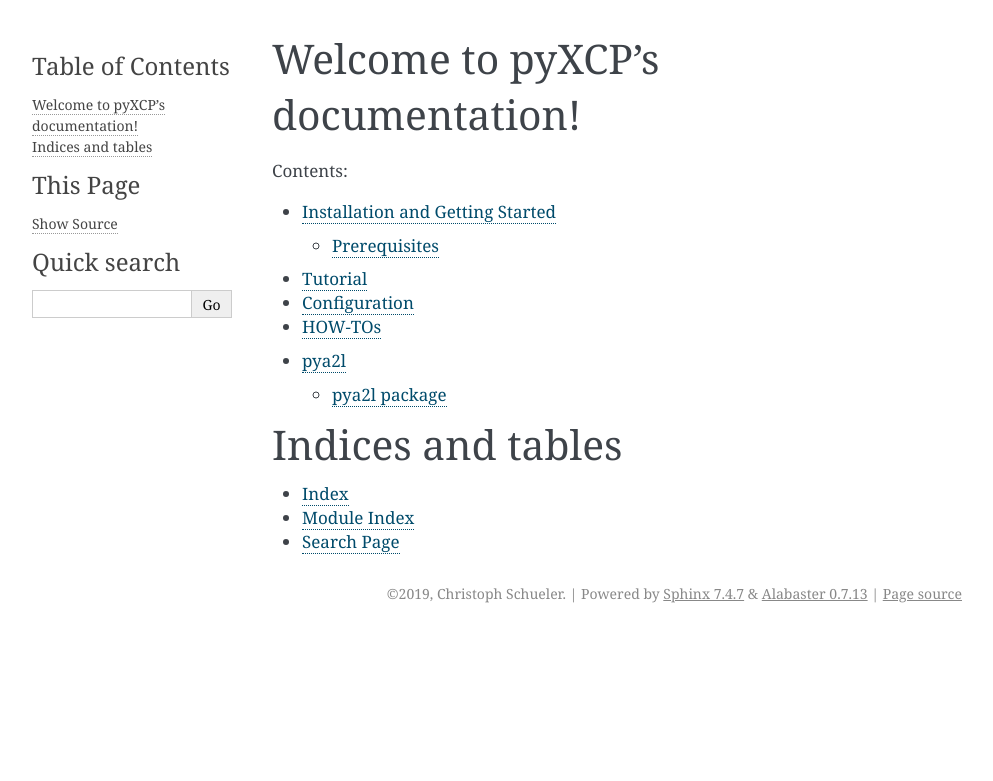
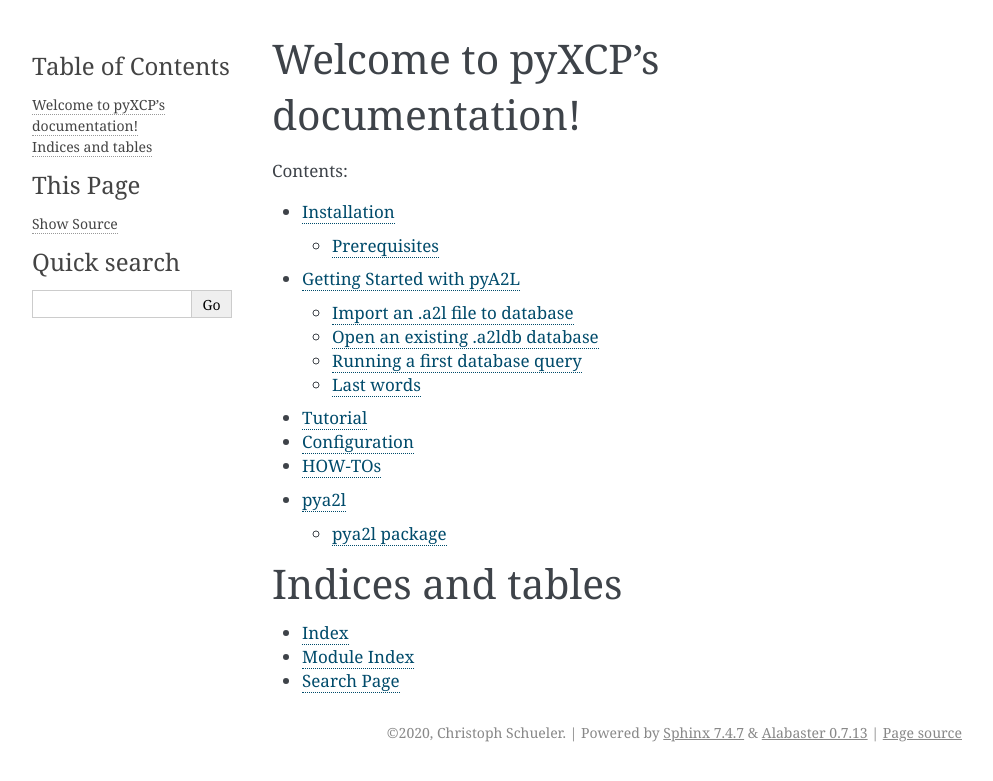
Before and after one commit to christoph2/pyA2L, a Sphinx documentation site: the page built from docs/index.rst, in a window 1280 px wide. Shown: the top 781 px of the page, without its empty margins (148-1141 px from the left). Built offline with Sphinx 7.4.7, drawn with Linux system fonts in a browser that asks for light colours; pages that are not in the unit, such as notebooks, are missing from menus; some of the changed lines change nothing that is shown.

Commit message:
First draft of getting_started

```diff
--- a/docs/conf.py
+++ b/docs/conf.py
@@ -20,7 +20,7 @@
 # -- Project information -----------------------------------------------------
 
 project = 'pyA2L'
-copyright = '2019, Christoph Schueler'
+copyright = '2020, Christoph Schueler'
 author = 'Christoph Schueler'
 
 # The short X.Y version
--- /dev/null
+++ b/docs/getting_started.rst
@@ -0,0 +1,98 @@
+Getting Started with pyA2L
+==========================
+
+The following code snippets will give you an overview what could be done with pyA2L.
+
+Import an .a2l file to database
+~~~~~~~~~~~~~~~~~~~~~~~~~~~~~~~
+
+.. code-block:: python
+
+    from pya2l import DB
+
+    db = DB()
+    session = db.import_a2l("ASAP2_Demo_V161.a2l")
+
+If nothing went wrong, your working directory now contains a file named `ASAP2_Demo_V161.a2ldb`,
+which is simply a `Sqlite3 <https://www.sqlite.org/>`_ database file.
+
+Unlike other ASAP2 toolkits, you are not required
+to parse your `.a2l` files over and over again, which can be quite expensive.
+
+Open an existing .a2ldb database
+~~~~~~~~~~~~~~~~~~~~~~~~~~~~~~~~
+
+.. code-block:: python
+
+    from pya2l import DB
+
+    db = DB()
+    session = db.open_existing("ASAP2_Demo_V161")   # No need to specify extension .a2ldb
+
+You may have noticed, that in both cases the return value is stored in an object named `session`:
+
+Enter `SQLAlchemy <https://www.sqlalchemy.org/>`_!
+
+SQLAlchemy offers, amongst other things, a powerful expression language.
+
+
+Running a first database query
+~~~~~~~~~~~~~~~~~~~~~~~~~~~~~~
+
+.. code-block:: python
+
+    from pya2l import DB
+    import pya2l.model as model
+
+    db = DB()
+    session = db.open_existing("ASAP2_Demo_V161")
+    measurements = session.query(model.Measurement).order_by(model.Measurement.name).all()
+    for m in measurements:
+        print("{:48} {:12} 0x{:08x}".format(m.name, m.datatype, m.ecu_address.address))
+
+Yields the following output:
+
+::
+
+    ASAM.M.ARRAY_SIZE_16.UBYTE.IDENTICAL             UBYTE        0x00013a30
+    ASAM.M.MATRIX_DIM_16_1_1.UBYTE.IDENTICAL         UBYTE        0x00013a30
+    ASAM.M.MATRIX_DIM_8_2_1.UBYTE.IDENTICAL          UBYTE        0x00013a30
+    ASAM.M.MATRIX_DIM_8_4_2.UBYTE.IDENTICAL          UBYTE        0x00013a30
+    ASAM.M.SCALAR.FLOAT32.IDENTICAL                  FLOAT32_IEEE 0x00013a10
+    ASAM.M.SCALAR.FLOAT64.IDENTICAL                  FLOAT64_IEEE 0x00013a14
+    ASAM.M.SCALAR.SBYTE.IDENTICAL                    SBYTE        0x00013a01
+    ASAM.M.SCALAR.SBYTE.LINEAR_MUL_2                 SBYTE        0x00013a01
+    ASAM.M.SCALAR.SLONG.IDENTICAL                    SLONG        0x00013a0c
+    ASAM.M.SCALAR.SWORD.IDENTICAL                    SWORD        0x00013a04
+    ASAM.M.SCALAR.UBYTE.FORM_X_PLUS_4                UBYTE        0x00013a00
+    ASAM.M.SCALAR.UBYTE.IDENTICAL                    UBYTE        0x00013a00
+    ASAM.M.SCALAR.UBYTE.TAB_INTP_DEFAULT_VALUE       UBYTE        0x00013a00
+    ASAM.M.SCALAR.UBYTE.TAB_INTP_NO_DEFAULT_VALUE    UBYTE        0x00013a00
+    ASAM.M.SCALAR.UBYTE.TAB_NOINTP_DEFAULT_VALUE     UBYTE        0x00013a00
+    ASAM.M.SCALAR.UBYTE.TAB_NOINTP_NO_DEFAULT_VALUE  UBYTE        0x00013a00
+    ASAM.M.SCALAR.UBYTE.TAB_VERB_DEFAULT_VALUE       UBYTE        0x00013a00
+    ASAM.M.SCALAR.UBYTE.TAB_VERB_NO_DEFAULT_VALUE    UBYTE        0x00013a00
+    ASAM.M.SCALAR.UBYTE.VTAB_RANGE_DEFAULT_VALUE     UBYTE        0x00013a00
+    ASAM.M.SCALAR.UBYTE.VTAB_RANGE_NO_DEFAULT_VALUE  UBYTE        0x00013a00
+    ASAM.M.SCALAR.ULONG.IDENTICAL                    ULONG        0x00013a08
+    ASAM.M.SCALAR.UWORD.IDENTICAL                    UWORD        0x00013a02
+    ASAM.M.SCALAR.UWORD.IDENTICAL.BITMASK_0008       UWORD        0x00013a20
+    ASAM.M.SCALAR.UWORD.IDENTICAL.BITMASK_0FF0       UWORD        0x00013a20
+    ASAM.M.VIRTUAL.SCALAR.SWORD.PHYSICAL             SWORD        0x00000000
+
+There are several things to note:
+    - The classes describing an `.a2ldb` database live in `pya2l.model <../pya2l/model/__init__.py>`_, they are required to query, modify, and add model instances.
+
+More helpful would be...    / It's more reasonable to consult...
+there's a comprehensive test-suite ??? touching virtually everything
+
+You may ask, what about characteristics (parameters, maps, curves, the like), they also have
+addresses
+
+not to confuse people knowing the ASAP2/ASAM MCD-2MC specification
+
+
+Last words
+~~~~~~~~~~
+
+Creation and manipulation of databases is subject of another document.
--- a/docs/index.rst
+++ b/docs/index.rst
@@ -11,6 +11,7 @@
    :caption: Contents:
 
    installation
+   getting_started
    tutorial
    configuration
    howto
--- a/docs/installation.rst
+++ b/docs/installation.rst
@@ -1,5 +1,5 @@
-Installation and Getting Started
-================================
+Installation
+============
 
 **Pythons**: *Python* >= 2.7
 
```
